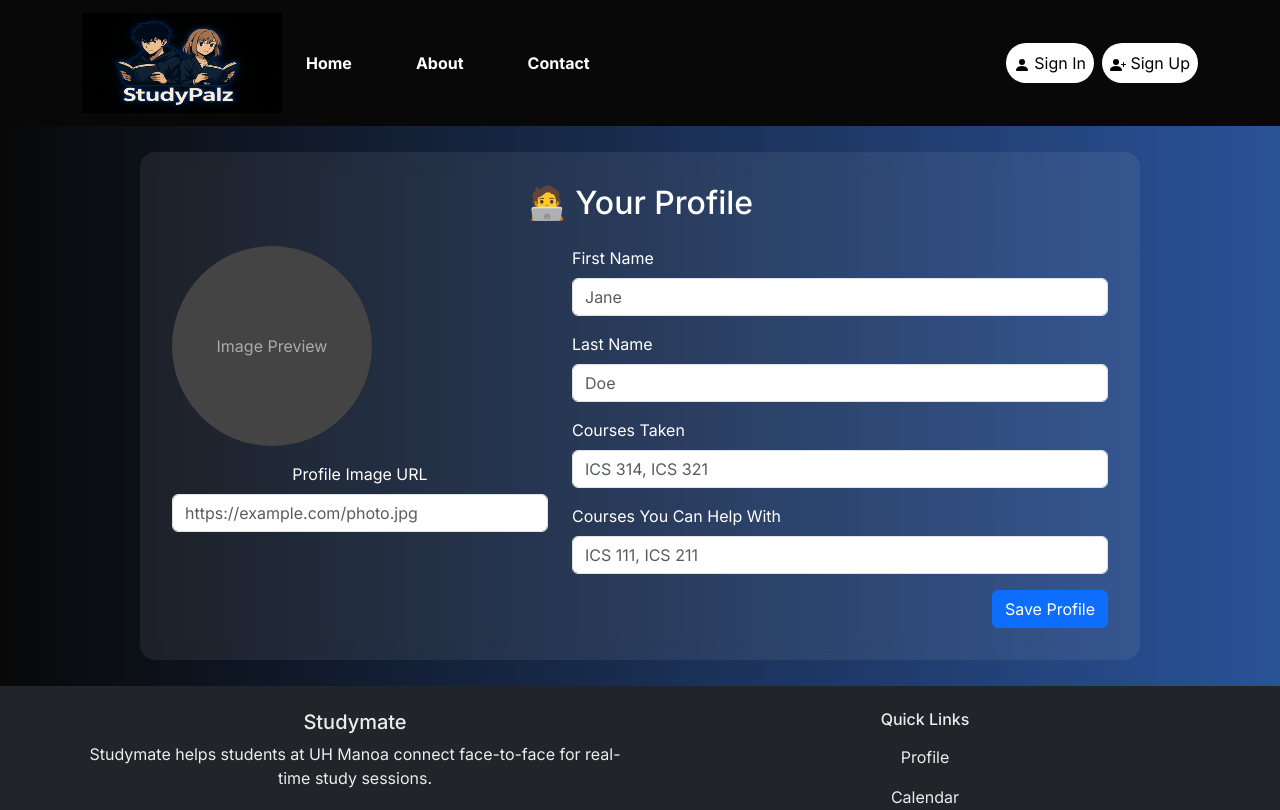
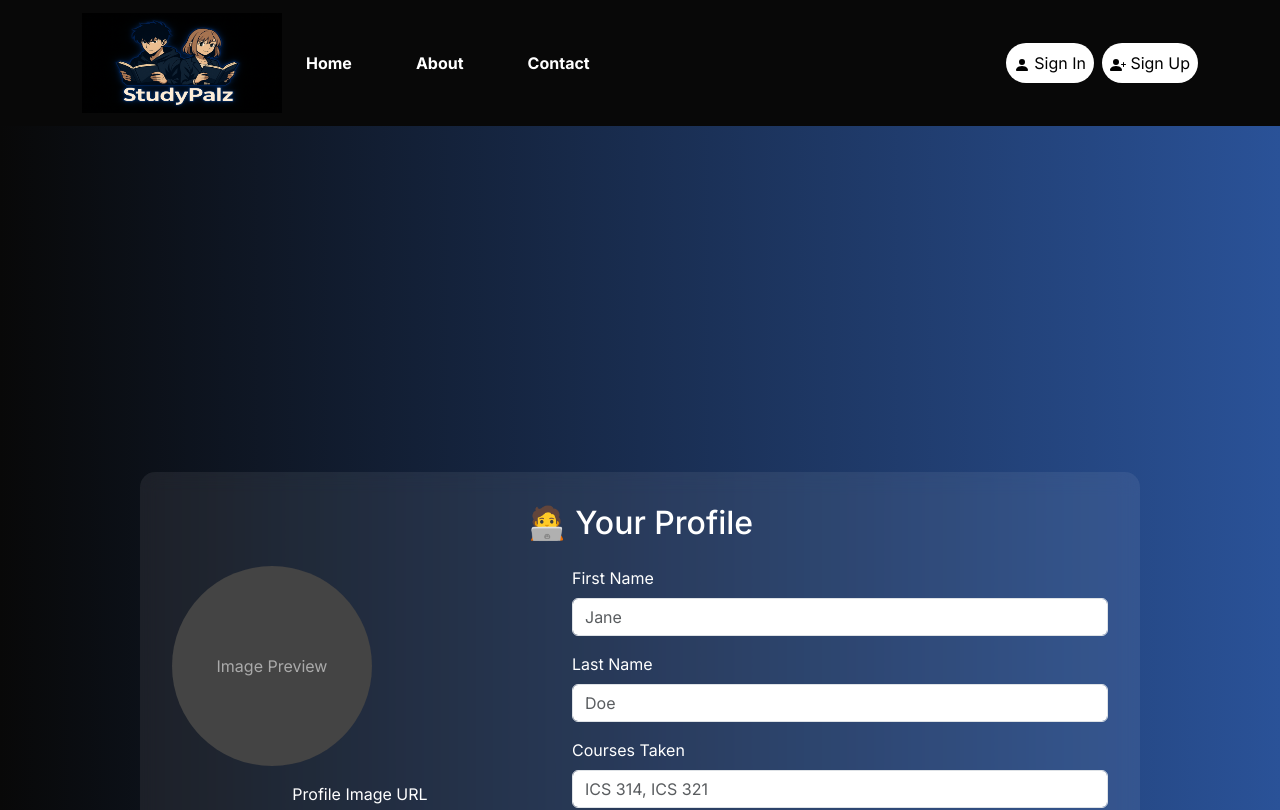
Before and after one commit to study-palz/study-palz.github.io, a Next.js app: page /profile in a window 1280 px wide. Shown: the top 810 px of the page. Built offline with nearby package versions, Linux system fonts and the light colour scheme; no server answers.

Commit message:
update profile height container

```diff
--- a/src/app/profile/page.tsx
+++ b/src/app/profile/page.tsx
@@ -84,7 +84,7 @@ export default function ProfilePage() {
 
   return (
     <div style={{
-      minHeight: '70vh',
+      minHeight: '150vh',
       background: 'linear-gradient(to right, #080808, #2a5298)',
       display: 'flex',
       justifyContent: 'center',
```
